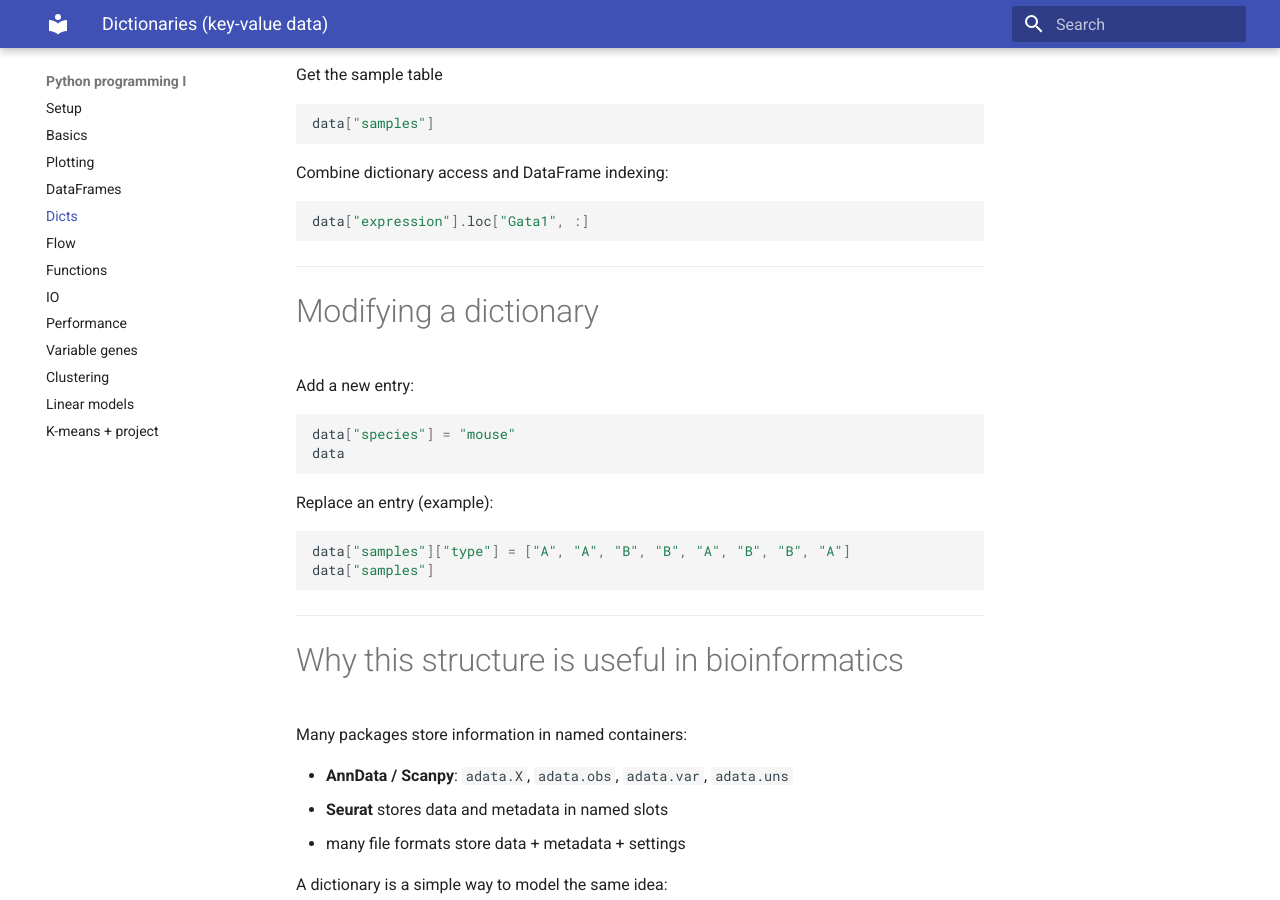
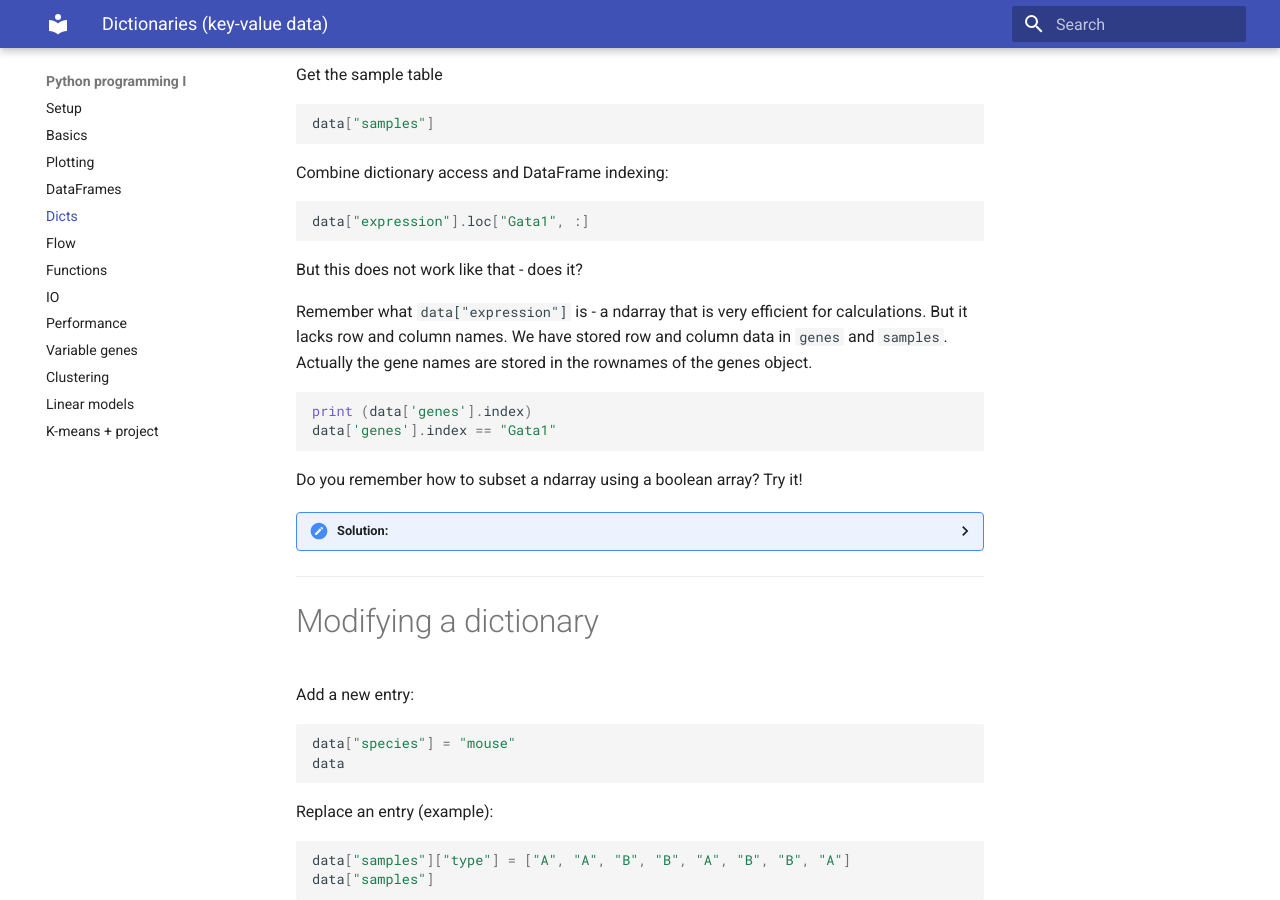
Before and after one commit to sccbioinformatics/Python_programming_1, an MkDocs documentation site: the page built from docs/05-dicts.md, in a window 1280 px wide and 900 px high, scrolled down 2861 px. Built offline with MkDocs 1.6.1 and Material for MkDocs 9.7.7, drawn with Linux system fonts in a browser that asks for light colours.

Commit message:
Logic error in sub-setting array of ndarray

````diff
--- a/docs/05-dicts.md
+++ b/docs/05-dicts.md
@@ -147,6 +147,23 @@ Combine dictionary access and DataFrame indexing:
 data["expression"].loc["Gata1", :]
 ```
 
+But this does not work like that - does it?
+
+Remember what ``data["expression"]`` is - a ndarray that is very efficient for calculations.
+But it lacks row and column names. We have stored row and column data in ``genes`` and ``samples``. Actually the gene names are stored in the rownames of the genes object.
+
+```python
+print (data['genes'].index)
+data['genes'].index == "Gata1"
+```
+
+Do you remember how to subset a ndarray using a boolean array? Try it!
+
+??? exercise "Solution:"
+    ```python
+    data['expression'][ data['genes'].index == "Gata1" ]
+    ```
+
 ---
 
 # Modifying a dictionary
````
Also changed, not shown: 1 other file.
